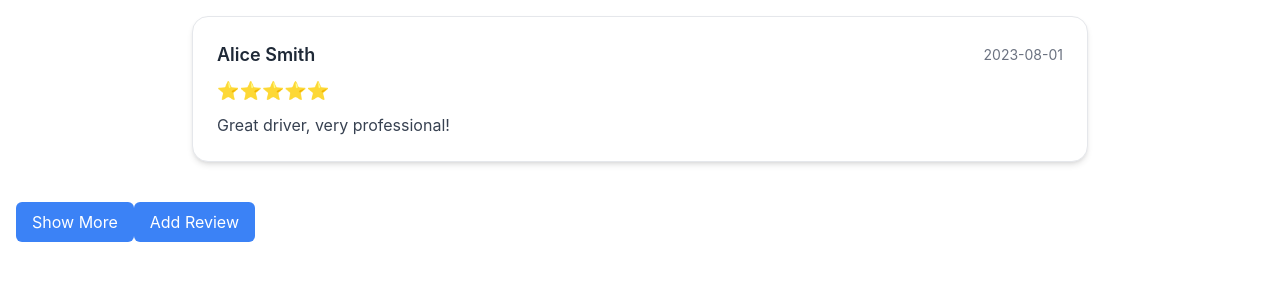
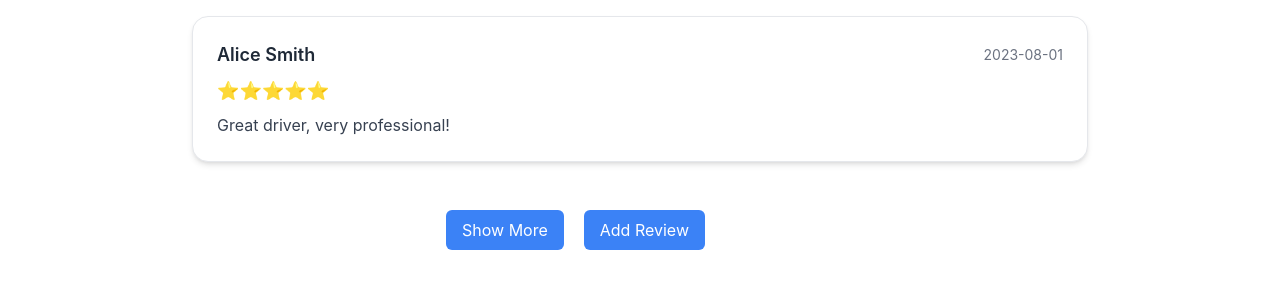
Before and after one commit to assemabudeif/Shanta-Share, a React (Create React App) app: page /reviewList in a window 1280 px wide. Shown: the top 300 px of the page. Built offline with nearby package versions, Linux system fonts and the light colour scheme.

Commit message:
profile-driver-copy1

```diff
--- a/src/CSS/reviewCard.css
+++ b/src/CSS/reviewCard.css
@@ -1,3 +1,10 @@
 .reviewCard{
     width: 3000px;
 }
+
+.btnShow{
+    margin-left: 350px;
+    margin-right: 20px;
+    margin-top: 5px;
+
+}
--- a/src/components/Reviews/addReview.js
+++ b/src/components/Reviews/addReview.js
@@ -27,7 +27,7 @@ const AddReview = ({ onSubmit }, review) => {
     <>
       <button
         onClick={() => setIsOpen(true)}
-        className="mt-4 bg-blue-500 text-white px-4 py-2 rounded-md hover:bg-blue-600 transition duration-200"
+        className=" ml-70 mt-4 bg-blue-500 text-white px-4 py-2 rounded-md hover:bg-blue-600 transition duration-200"
       >
         Add Review
       </button>
--- a/src/components/Reviews/reviewList.js
+++ b/src/components/Reviews/reviewList.js
@@ -2,6 +2,7 @@ import React, { useState, useEffect } from 'react';
 import DriverData from '../../data/driverData.json';
 import ReviewCard from './reviewCard';
 import AddReview from './addReview';
+import '../../CSS/reviewCard.css'
 
 const ReviewsList = () => {
   const [reviews, setReviews] = useState([]);
@@ -20,20 +21,22 @@ const ReviewsList = () => {
   };
 
   return (
-    <div className="p-4">
+    <div className="p-4 flex flex-col">
       {reviews.slice(0, showMore ? reviews.length : 1).map((review, index) => (
         <ReviewCard key={index} review={review} />
       ))}
+      <div className="mt-2 ml-20">
         {reviews.length > 1 && (
           <button
             onClick={handleShowMore}
-          className="mt-4 bg-blue-500 text-white px-4 py-2 rounded-md hover:bg-blue-600 transition duration-200 btnShow"
+            className=" ml-70 mt-4 bg-blue-500 text-white px-4 py-2 rounded-md hover:bg-blue-600 transition duration-200 btnShow"
           >
             {showMore ? 'Show Less' : 'Show More'}
           </button>
         )}
         <AddReview onSubmit={handleAddReview} />
       </div>
+    </div>
   );
 };
 
```
Lines whose indentation alone changed are shown as unchanged.
